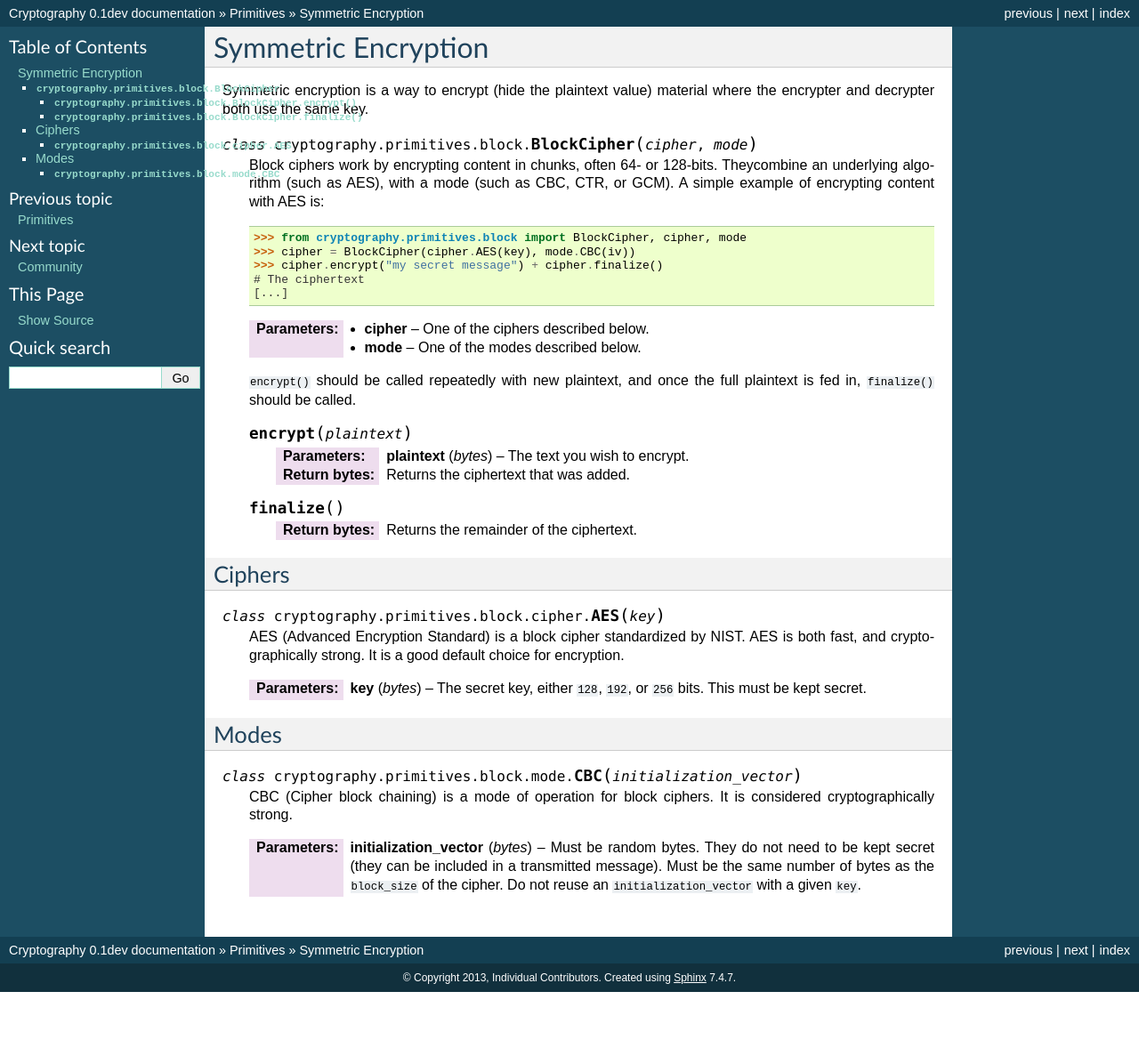
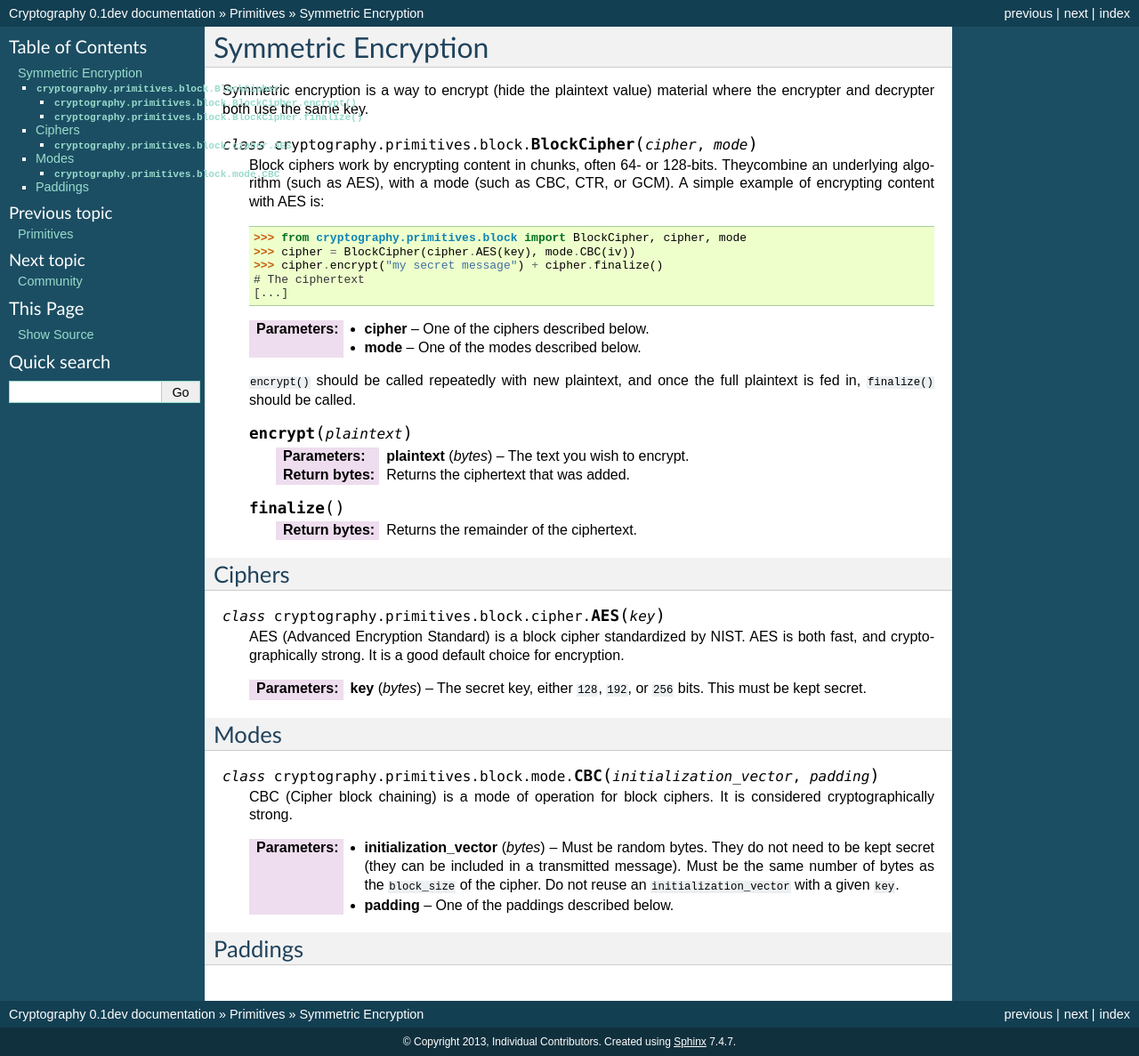
Before and after one commit to WebKing0121/cryptography, a Sphinx documentation site: the page built from docs/primitives/symmetric-encryption.rst, in a window 1280 px wide. Shown: the whole page at 89% size. Built offline with Sphinx 7.4.7, drawn with Linux system fonts in a browser that asks for light colours; before the commit the page ends 1115 px from its top, so only the background shows below that.

Commit message:
This is where padding goes

```diff
--- a/docs/primitives/symmetric-encryption.rst
+++ b/docs/primitives/symmetric-encryption.rst
@@ -49,7 +49,7 @@ Ciphers
 Modes
 ~~~~~
 
-.. class:: cryptography.primitives.block.mode.CBC(initialization_vector)
+.. class:: cryptography.primitives.block.mode.CBC(initialization_vector, padding)
 
     CBC (Cipher block chaining) is a mode of operation for block ciphers. It is
     considered cryptographically strong.
@@ -61,3 +61,7 @@ Modes
                                         ``block_size`` of the cipher. Do not
                                         reuse an ``initialization_vector`` with
                                         a given ``key``.
+    :param padding: One of the paddings described below.
+
+Paddings
+~~~~~~~~
```
